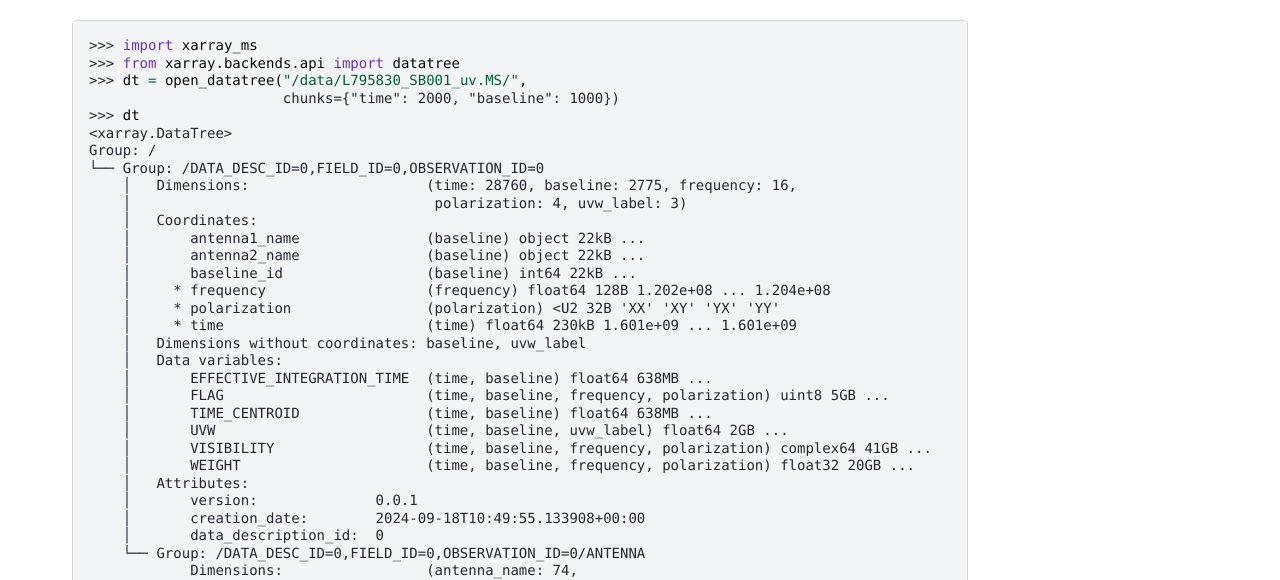
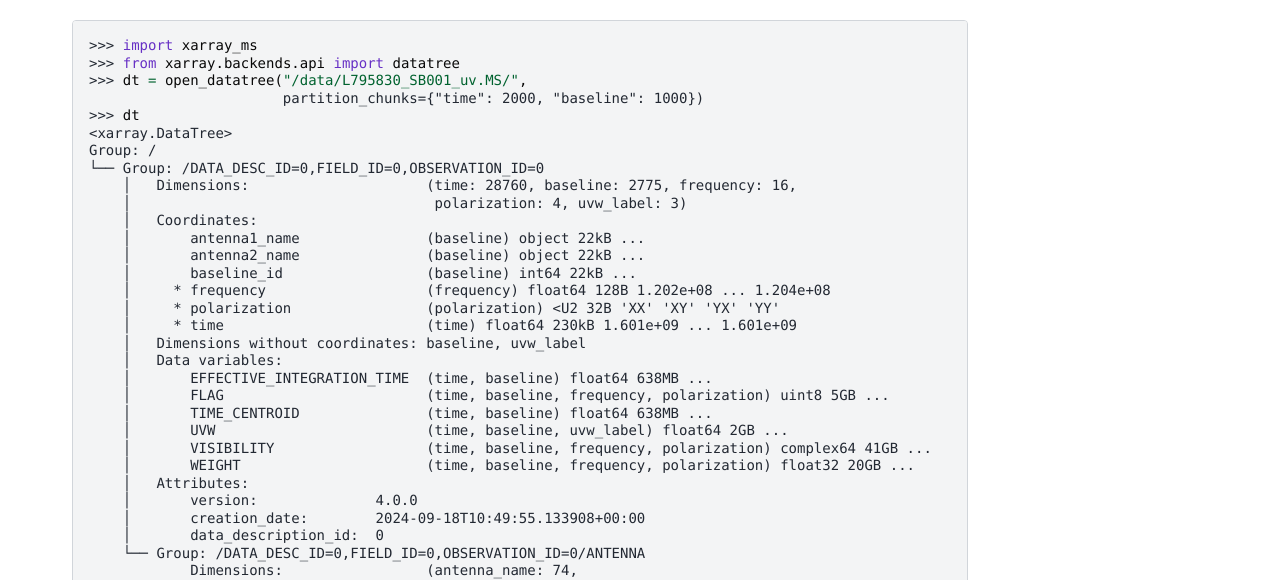
Before and after one commit to ratt-ru/xarray-ms, a Sphinx documentation site: the page built from doc/source/readme.rst, in a window 1280 px wide and 900 px high. Shown: the part 320-900 px from the top of the window. Built offline with Sphinx 7.4.7 and the PyData theme 0.15.4, drawn with Linux system fonts in a browser that asks for light colours; pages that are not in the unit, such as notebooks, are missing from menus.

Commit message:
Rename chunks kwarg to partition_chunks into open_datatree method (#37)

```diff
--- a/README.rst
+++ b/README.rst
@@ -24,7 +24,7 @@ to be developed on well-understood MSv2 data.
   >>> import xarray_ms
   >>> from xarray.backends.api import datatree
   >>> dt = open_datatree("/data/L795830_SB001_uv.MS/",
-                         chunks={"time": 2000, "baseline": 1000})
+                         partition_chunks={"time": 2000, "baseline": 1000})
   >>> dt
   <xarray.DataTree>
   Group: /
@@ -47,7 +47,7 @@ to be developed on well-understood MSv2 data.
       │       VISIBILITY                  (time, baseline, frequency, polarization) complex64 41GB ...
       │       WEIGHT                      (time, baseline, frequency, polarization) float32 20GB ...
       │   Attributes:
-      │       version:              0.0.1
+      │       version:              4.0.0
       │       creation_date:        2024-09-18T10:49:55.133908+00:00
       │       data_description_id:  0
       └── Group: /DATA_DESC_ID=0,FIELD_ID=0,OBSERVATION_ID=0/ANTENNA
--- a/doc/source/changelog.rst
+++ b/doc/source/changelog.rst
@@ -5,6 +5,8 @@ Changelog
 
 X.Y.Z (DD-MM-YYYY)
 ------------------
+* Move ``chunks`` kwarg functionality in MSv2PartitionEntryPoint.open_datatree
+  to ``partition_chunks`` (:pr:`35`)
 * Set MSv4 version to 4.0.0 (:pr:`34`)
 * Fix changelog highlighting in install instructions (:pr:`33`)
 * Add basic read tests (:pr:`32`)
```
Also changed, not shown: doc/source/tutorial.rst (+6 -5 lines), 2 other files.
